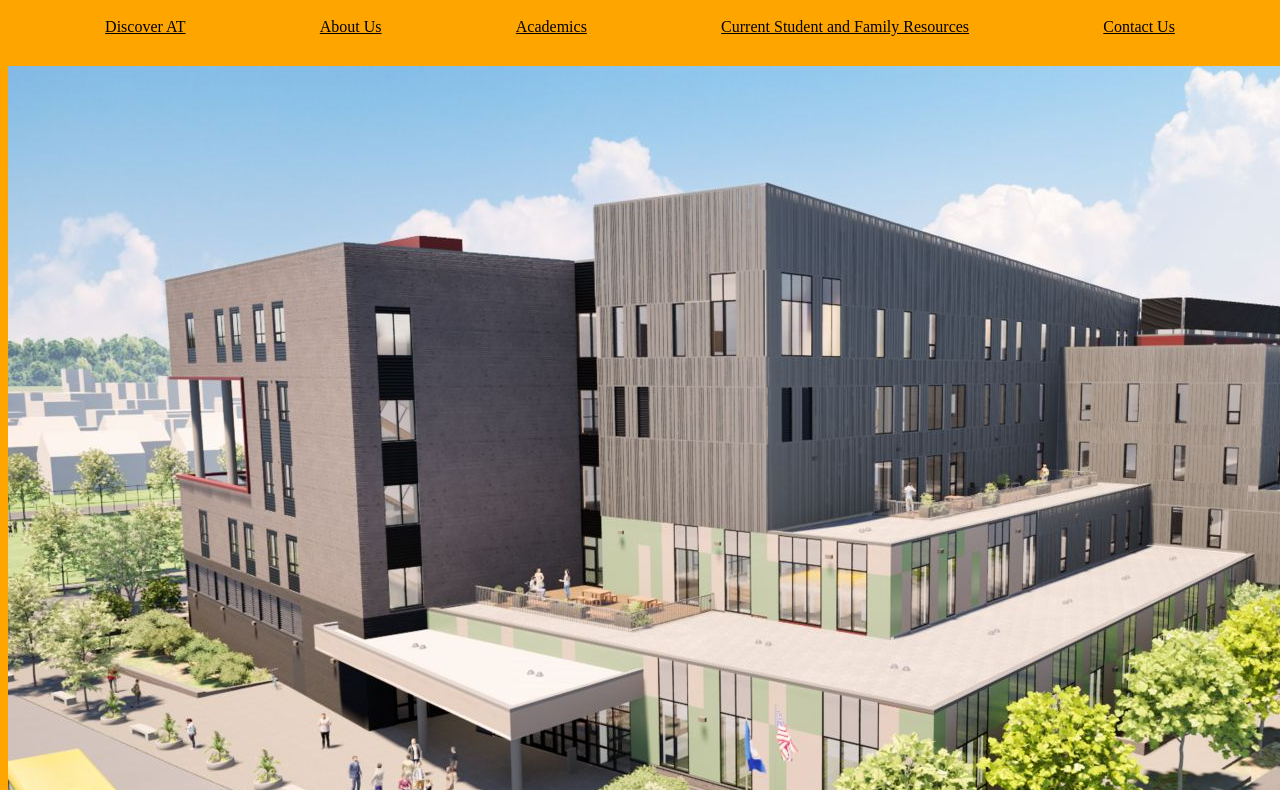
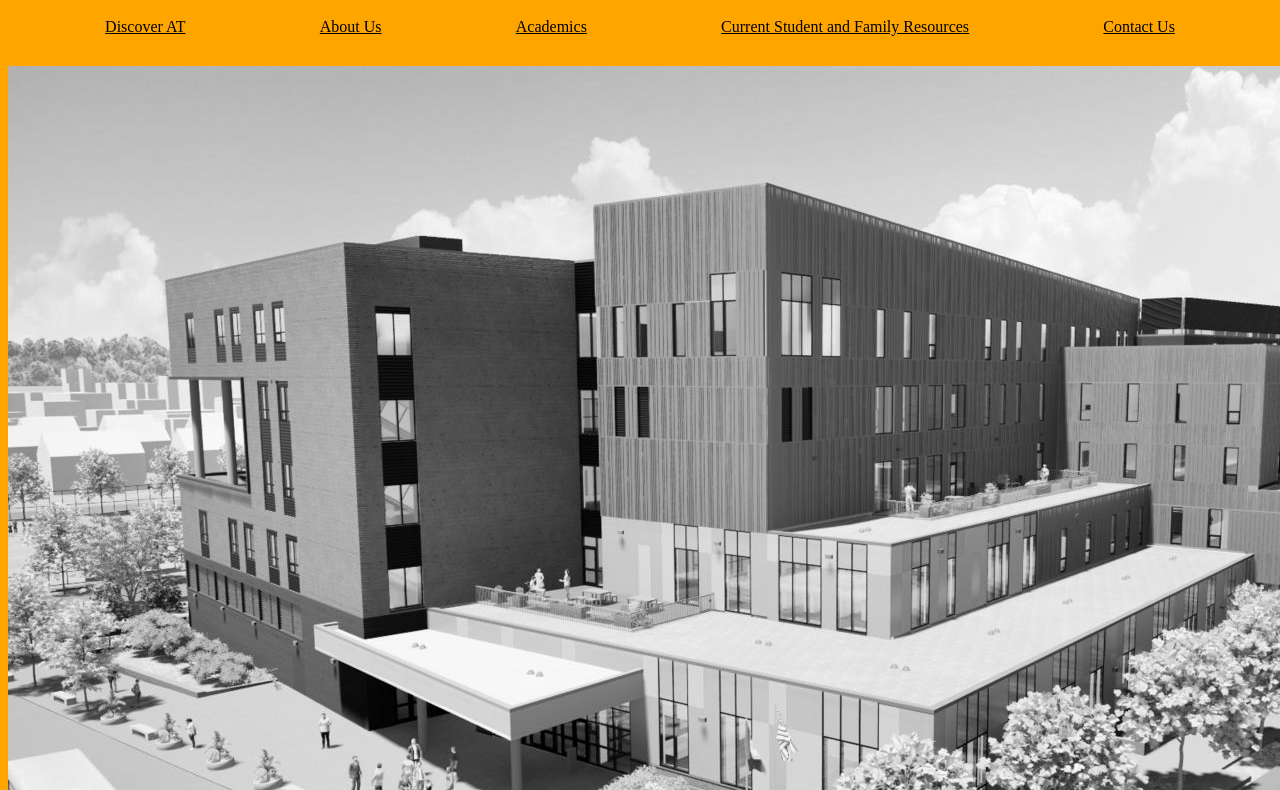
Before and after one commit to gavinpletcher/gavinpletcher.github.io, a plain HTML site: page projects/zen_garden/index.html in a window 1280 px wide. Shown: the part 542-1332 px from the top of the page. Drawn offline with Linux system fonts and the light colour scheme.

Commit message:
making photos gray

```diff
--- a/projects/zen_garden/style.css
+++ b/projects/zen_garden/style.css
@@ -1,7 +1,8 @@
 /*
   ITD110 Zen Garden Project
   Your name: Gavin pletcher
-  Your design concept (one sentence):
+  Your design concept (one sentence):my theme is halloween mixed with a prison
+
 
   All of your CSS goes in this file.
 */
@@ -34,3 +35,6 @@ ul{
 a{
     color: black;
 }
+img{
+    filter: grayscale(100%);
+}
```
